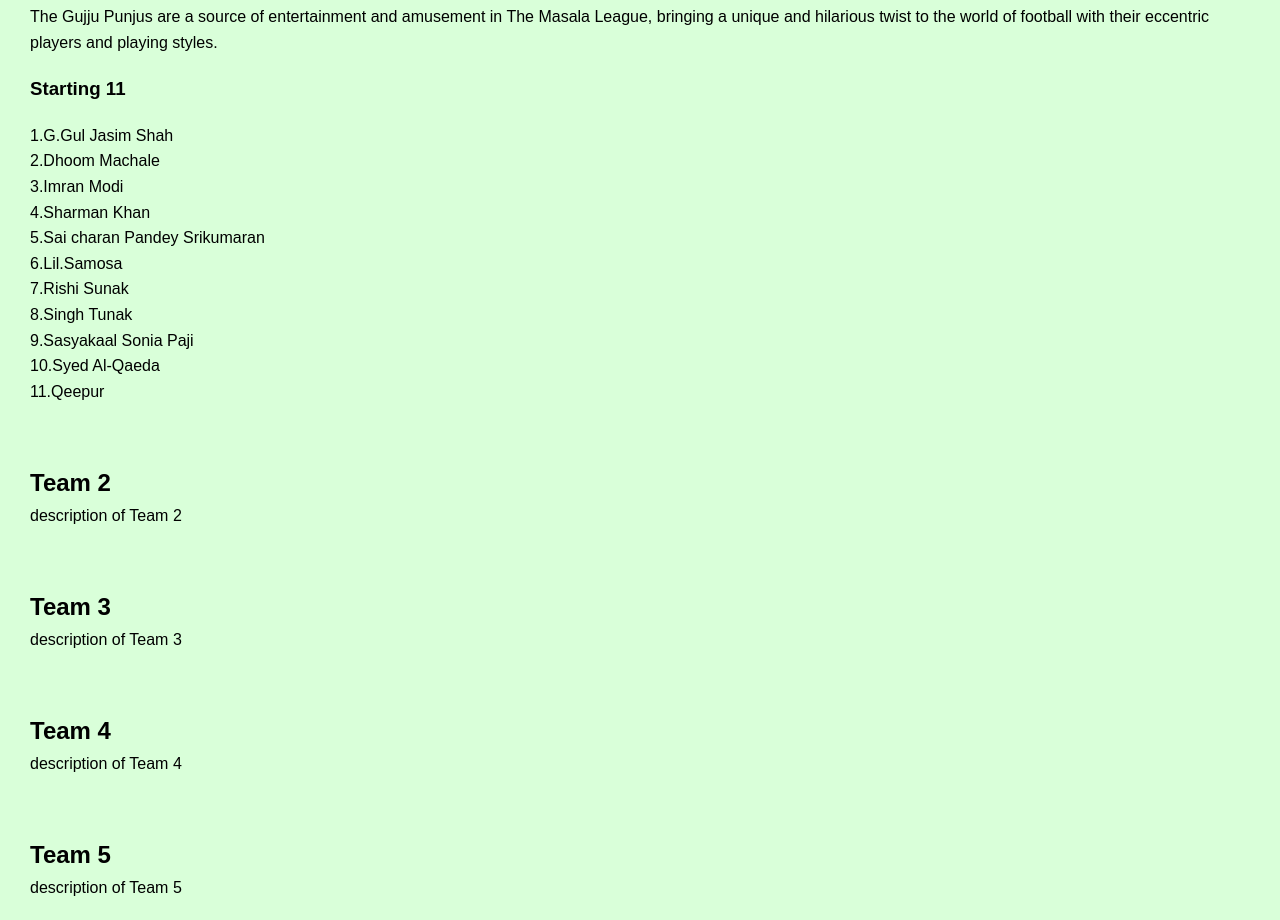
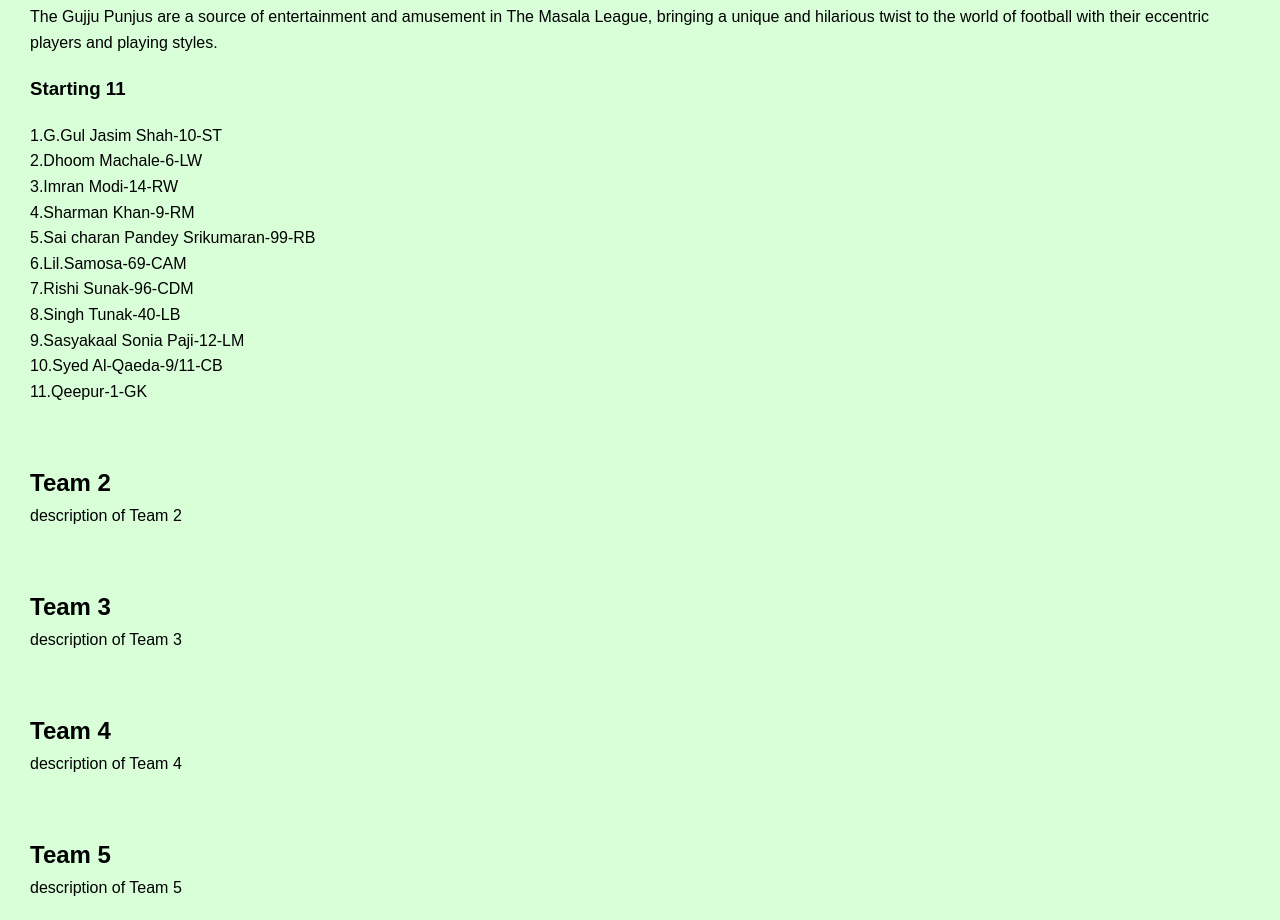
Before and after one commit to Ayaanplayz19/TheMasalaLeague, a plain HTML site: page index.html in a window 1280 px wide. Shown: the part 860-1780 px from the top of the page. Drawn offline with Linux system fonts and the light colour scheme.

Commit message:
index.html

```diff
--- a/index.html
+++ b/index.html
@@ -57,27 +57,27 @@
 </p>
 	    <h3>Starting 11</h3>
 	    <p>
-1.G.Gul Jasim Shah
+1.G.Gul Jasim Shah-10-ST
 <br>
-2.Dhoom Machale
+2.Dhoom Machale-6-LW
 		    <br>
-3.Imran Modi
+3.Imran Modi-14-RW
 		    <br>
-4.Sharman Khan
+4.Sharman Khan-9-RM
 		    <br>
-5.Sai charan Pandey Srikumaran
+5.Sai charan Pandey Srikumaran-99-RB
 		    <br>
-6.Lil.Samosa
+6.Lil.Samosa-69-CAM
 		    <br>
-7.Rishi Sunak
+7.Rishi Sunak-96-CDM
 		    <br>
-8.Singh Tunak
+8.Singh Tunak-40-LB
 		    <br>
-9.Sasyakaal Sonia Paji
+9.Sasyakaal Sonia Paji-12-LM
 		    <br>
-10.Syed Al-Qaeda
+10.Syed Al-Qaeda-9/11-CB
 		    <br>
-11.Qeepur
+11.Qeepur-1-GK
 
 	    </p>
 </div>
```
